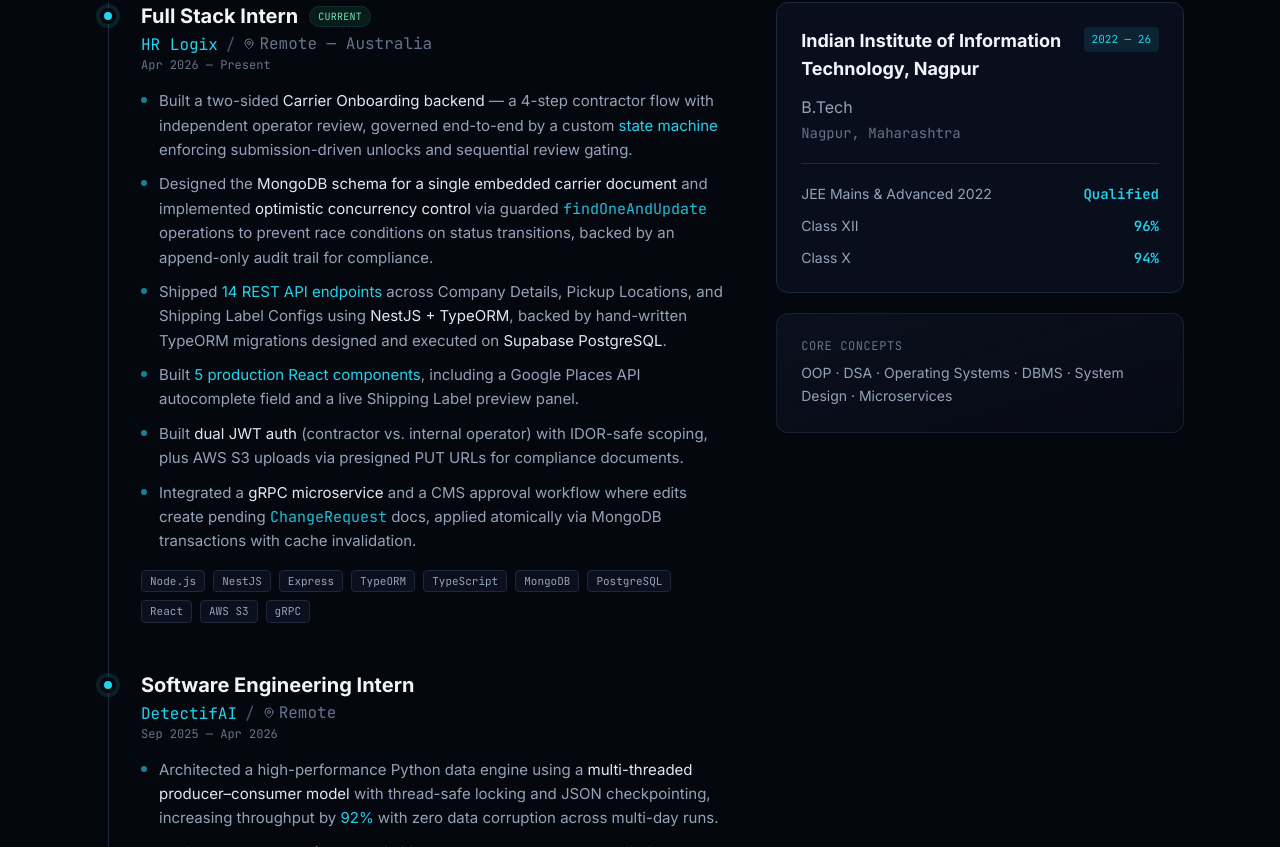
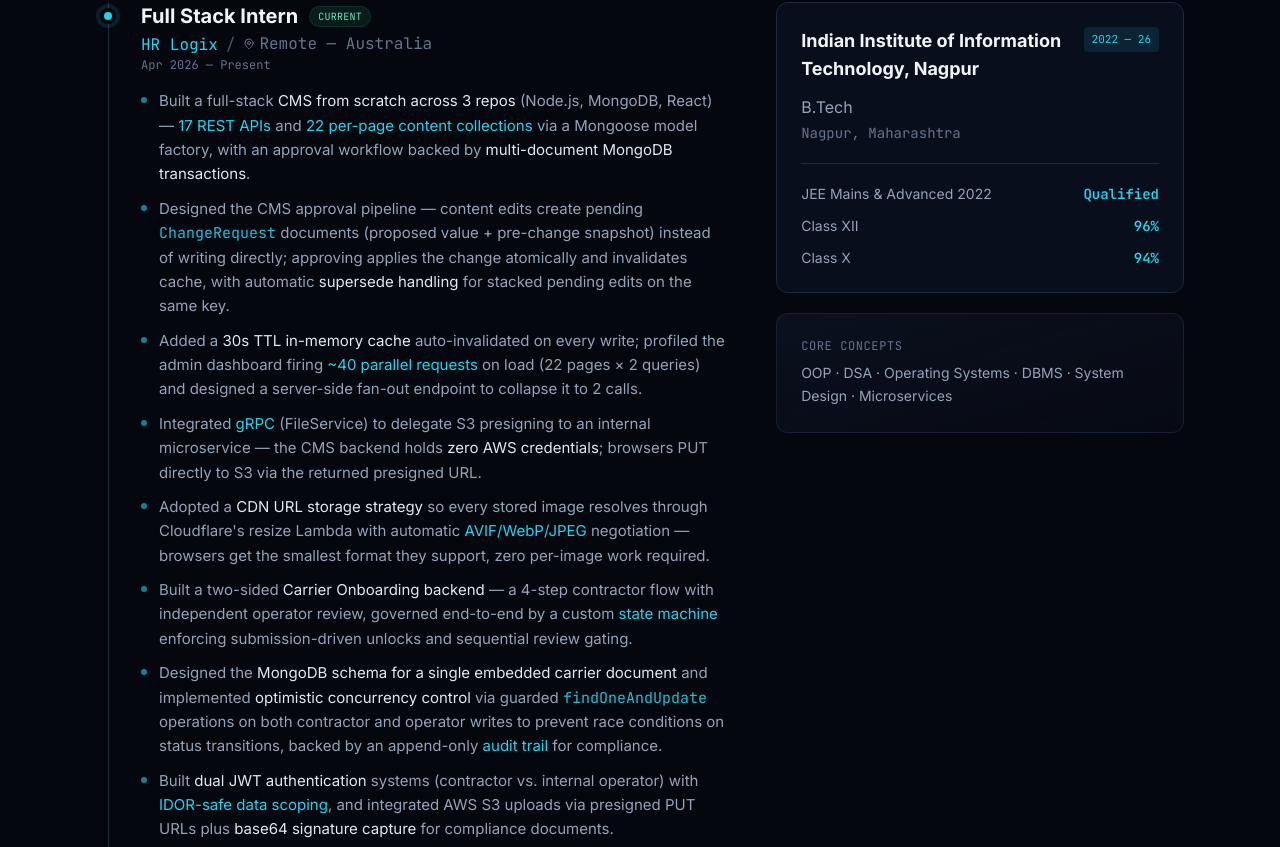
Before and after one commit to pyansu07/portfolio_v2, a React (Vite) app: page / in a window 1280 px wide. Shown: the part 1133-1980 px from the top of the page. Built offline with nearby package versions, Linux system fonts and the light colour scheme.

Commit message:
Enhance Full Stack Intern experience section
Updated experience details for Full Stack Intern role, adding new technologies and refining project descriptions.

```diff
--- a/src/components/About.tsx
+++ b/src/components/About.tsx
@@ -3,14 +3,52 @@
 import SectionHeading from './SectionHeading';
 
 const experiences = [
-  {
+{
     role: 'Full Stack Intern',
     company: 'HR Logix',
     location: 'Remote — Australia',
     period: 'Apr 2026 — Present',
     current: true,
-    stack: ['Node.js', 'NestJS', 'Express', 'TypeORM', 'TypeScript', 'MongoDB', 'PostgreSQL', 'React', 'AWS S3', 'gRPC'],
+    stack: ['Node.js', 'NestJS', 'Express', 'TypeORM', 'TypeScript', 'MongoDB', 'PostgreSQL', 'React', 'AWS S3', 'gRPC', 'Cloudflare', 'Kubernetes'],
     points: [
+      <>
+        Built a full-stack{' '}
+        <span className="text-slate-200">CMS from scratch across 3 repos</span>{' '}
+        (Node.js, MongoDB, React) — <span className="text-cyan-400">17 REST APIs</span>{' '}
+        and <span className="text-cyan-400">22 per-page content collections</span>{' '}
+        via a Mongoose model factory, with an approval workflow backed by{' '}
+        <span className="text-slate-200">multi-document MongoDB transactions</span>.
+      </>,
+      <>
+        Designed the CMS approval pipeline — content edits create pending{' '}
+        <span className="font-mono text-cyan-400/90">ChangeRequest</span> documents
+        (proposed value + pre-change snapshot) instead of writing directly;
+        approving applies the change atomically and invalidates cache, with
+        automatic <span className="text-slate-200">supersede handling</span>{' '}
+        for stacked pending edits on the same key.
+      </>,
+      <>
+        Added a{' '}
+        <span className="text-slate-200">30s TTL in-memory cache</span>{' '}
+        auto-invalidated on every write; profiled the admin dashboard firing{' '}
+        <span className="text-cyan-400">~40 parallel requests</span> on load
+        (22 pages × 2 queries) and designed a server-side fan-out endpoint to
+        collapse it to 2 calls.
+      </>,
+      <>
+        Integrated <span className="text-cyan-400">gRPC</span> (FileService) to
+        delegate S3 presigning to an internal microservice — the CMS backend
+        holds <span className="text-slate-200">zero AWS credentials</span>;
+        browsers PUT directly to S3 via the returned presigned URL.
+      </>,
+      <>
+        Adopted a{' '}
+        <span className="text-slate-200">CDN URL storage strategy</span> so
+        every stored image resolves through Cloudflare's resize Lambda with
+        automatic <span className="text-cyan-400">AVIF/WebP/JPEG</span>{' '}
+        negotiation — browsers get the smallest format they support, zero
+        per-image work required.
+      </>,
       <>
         Built a two-sided{' '}
         <span className="text-slate-200">Carrier Onboarding backend</span> — a
@@ -27,8 +65,18 @@
         and implemented{' '}
         <span className="text-slate-200">optimistic concurrency control</span>{' '}
         via guarded <span className="font-mono text-cyan-400/90">findOneAndUpdate</span>{' '}
-        operations to prevent race conditions on status transitions, backed by
-        an append-only audit trail for compliance.
+        operations on both contractor and operator writes to prevent race
+        conditions on status transitions, backed by an append-only{' '}
+        <span className="text-cyan-400">audit trail</span> for compliance.
+      </>,
+      <>
+        Built{' '}
+        <span className="text-slate-200">dual JWT authentication</span>{' '}
+        systems (contractor vs. internal operator) with{' '}
+        <span className="text-cyan-400">IDOR-safe data scoping</span>, and
+        integrated AWS S3 uploads via presigned PUT URLs plus{' '}
+        <span className="text-slate-200">base64 signature capture</span> for
+        compliance documents.
       </>,
       <>
         Shipped{' '}
@@ -40,19 +88,9 @@
       </>,
       <>
         Built <span className="text-cyan-400">5 production React components</span>
-        , including a Google Places API autocomplete field and a live
-        Shipping Label preview panel.
-      </>,
-      <>
-        Built <span className="text-slate-200">dual JWT auth</span> (contractor
-        vs. internal operator) with IDOR-safe scoping, plus AWS S3 uploads via
-        presigned PUT URLs for compliance documents.
-      </>,
-      <>
-        Integrated a <span className="text-slate-200">gRPC microservice</span>{' '}
-        and a CMS approval workflow where edits create pending{' '}
-        <span className="font-mono text-cyan-400/90">ChangeRequest</span> docs,
-        applied atomically via MongoDB transactions with cache invalidation.
+        , including a unified Add/Edit Pickup Location modal with{' '}
+        <span className="text-slate-200">Google Places API</span> autocomplete
+        and a live Shipping Label preview panel.
       </>,
     ],
   },
```
